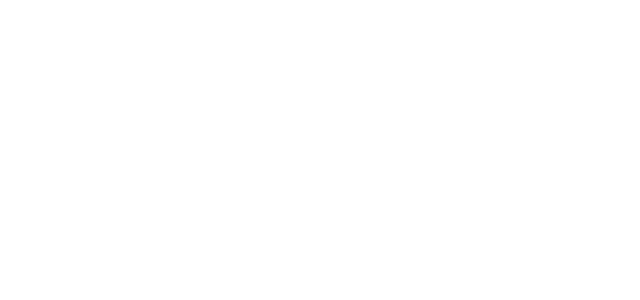
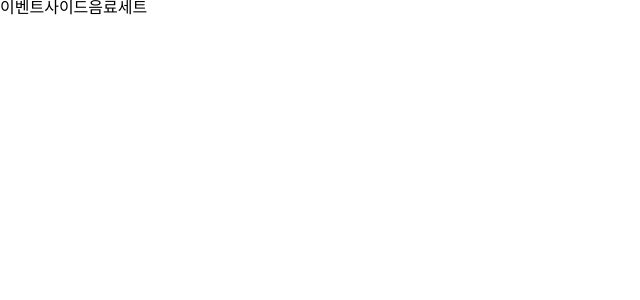
Before and after one commit to elonkiosk/elonkiosk-webapp, a Next.js app: page / in a window 1280 px wide. Shown: the top 300 px of the page, without its empty margins (0-640 px from the left). Built offline with nearby package versions, Linux system fonts and the light colour scheme.

Commit message:
media test

```diff
--- a/pages/index.tsx
+++ b/pages/index.tsx
@@ -1,10 +1,32 @@
 import type { NextPage } from 'next';
+import styled from '@emotion/styled';
+
+const Wrapper = styled.div`
+  @media (max-width: 767px) {
+    background-color: pink;
+    height: 100vh;
+  }
+`;
+
+const Tab = styled.nav`
+  ul {
+    display: flex;
+
+  }
+`;
 
 const Home: NextPage = () => {
   return (
-    <div>
-
-    </div>
+    <Wrapper>
+      <Tab>
+        <ul>
+          <li>이벤트</li>
+          <li>사이드</li>
+          <li>음료</li>
+          <li>세트</li>
+        </ul>
+      </Tab>
+    </Wrapper>
   );
 }
 
--- a/styles/global.ts
+++ b/styles/global.ts
@@ -14,34 +14,34 @@ export const global = css`
 figure, figcaption, footer, header, hgroup,
 menu, nav, output, ruby, section, summary,
 time, mark, audio, video {
-    ‌margin: 0;
-    ‌padding: 0;
-    ‌border: 0;
-    ‌font-size: 100%;
-    ‌font: inherit;
-    ‌vertical-align: baseline;
+	margin: 0;
+	padding: 0;
+	border: 0;
+	font-size: 100%;
+	font: inherit;
+	vertical-align: baseline;
 }
 /* HTML5 display-role reset for older browsers */
 article, aside, details, figcaption, figure,
 footer, header, hgroup, menu, nav, section {
-    ‌display: block;
+	display: block;
 }
 body {
-    ‌line-height: 1;
+	line-height: 1;
 }
 ol, ul {
-    ‌list-style: none;
+	list-style: none;
 }
 blockquote, q {
-    ‌quotes: none;
+	quotes: none;
 }
 blockquote:before, blockquote:after,
 q:before, q:after {
-    ‌content: '';
-    ‌content: none;
+	content: '';
+	content: none;
 }
 table {
-    ‌border-collapse: collapse;
-    ‌border-spacing: 0;
+	border-collapse: collapse;
+	border-spacing: 0;
 }
 `;
```
Also changed, not shown: pages/basket.tsx (added, +11 -0 lines), pages/payment.tsx (added, +11 -0 lines). Lines whose indentation alone changed are shown as unchanged.
